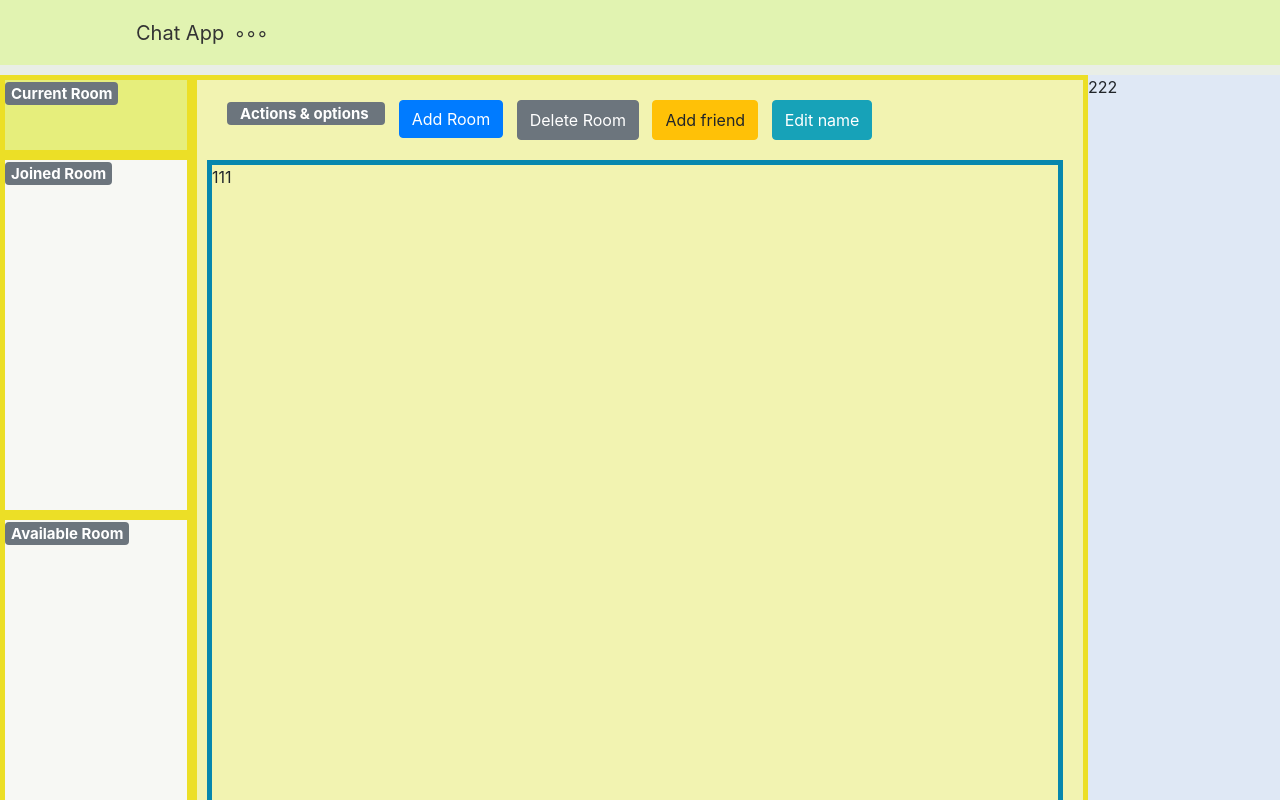
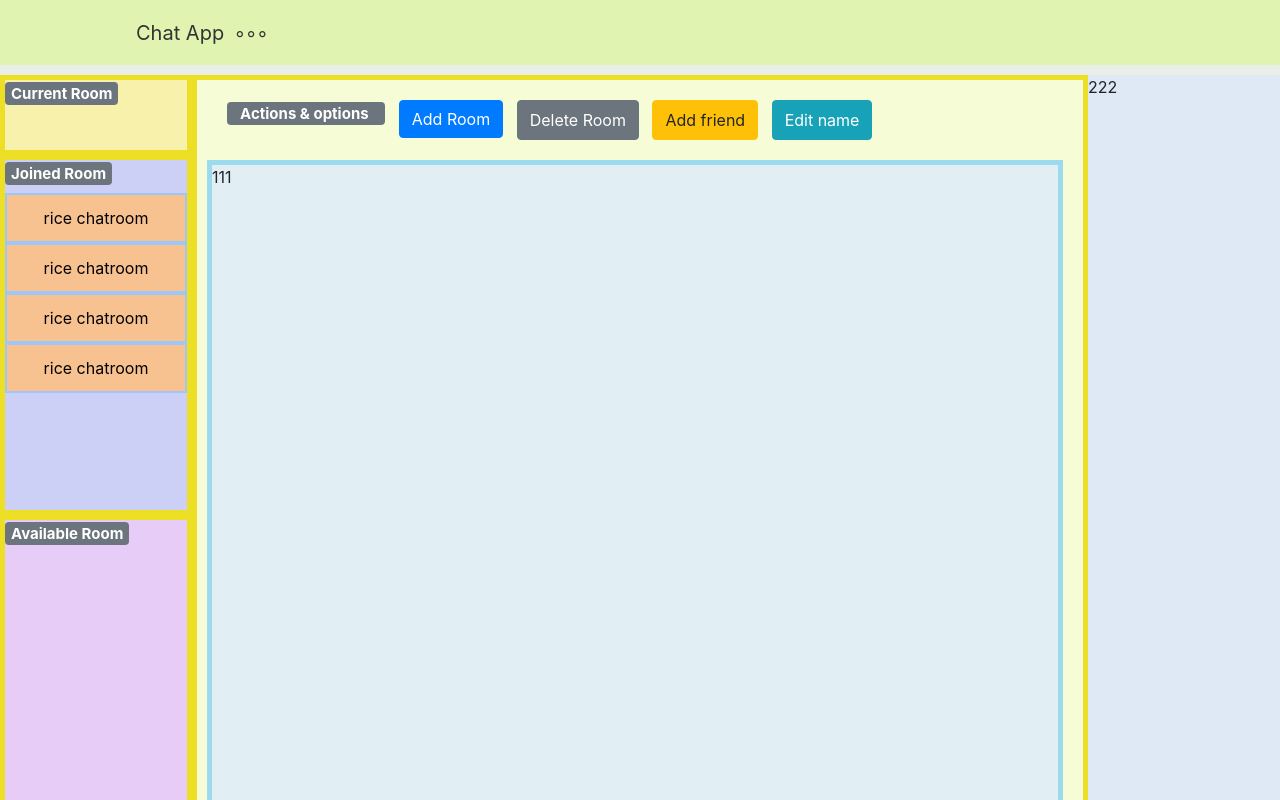
Before and after one commit to jw101/sleepy-day, a React (Create React App) app: page /chat in a window 1280 px wide. Shown: the top 800 px of the page. Built offline with nearby package versions, Linux system fonts and the light colour scheme; no server answers.

Commit message:
add available rooms

```diff
--- a/src/pages/ChatPage/chat.module.scss
+++ b/src/pages/ChatPage/chat.module.scss
@@ -12,7 +12,7 @@
     .up {
       display: flex;
       height: 10%;
-      background-color: rgb(230, 238, 124);
+      background-color: rgb(248, 241, 172);
       border: {
         style: solid;
         width: 5px;
@@ -22,17 +22,31 @@
     .mid {
       display: flex;
       height: 45%;
-      background-color: rgb(247, 248, 244);
+      background-color: rgb(204, 208, 247);
+      flex-direction: column;
       border: {
         style: solid;
         width: 5px;
         color: rgb(236, 223, 38);
       }
+      .title {
+        width: 100%;
+      }
+      .rooms {
+        width: 100%;
+        height: 50px;
+        background-color: rgb(247, 194, 144);
+        border: {
+          style: solid;
+          width: 2px;
+          color: rgb(159, 198, 248);
+        }
+      }
     }
     .down {
       display: flex;
       height: 45%;
-      background-color: rgb(247, 248, 244);
+      background-color: rgb(231, 204, 247);
       border: {
         style: solid;
         width: 5px;
@@ -45,14 +59,13 @@
     background-color: rgb(223, 232, 245);
   }
   .dialog {
-    background-color: rgb(242, 243, 177);
+    background-color: rgb(246, 252, 213);
     display: flex;
     flex-direction: column;
     justify-content: space-between;
     height: 800px;
     width: 70%;
     padding: 20px 20px 10px 10px;
-    // margin: 50px 50px 50px 50px;
     border: {
       style: solid;
       width: 5px;
@@ -65,10 +78,11 @@
     }
     .section {
       height: 90%;
+      background-color: rgb(225, 238, 243);
       border: {
         style: solid;
         width: 5px;
-        color: rgb(7, 135, 173);
+        color: rgb(156, 219, 238);
       }
     }
     .footer {
--- a/src/pages/ChatPage/index.js
+++ b/src/pages/ChatPage/index.js
@@ -2,11 +2,13 @@
 import React, { Component } from 'react';
 import styles from './chat.module.scss';
 import 'bootstrap/dist/css/bootstrap.min.css';
-import { InputGroup, FormControl, Button, Badge, ButtonToolbar } from 'react-bootstrap';
-import { Link, Route, withRouter } from 'react-router-dom';
+import { InputGroup, FormControl, Button, Badge, ButtonToolbar, Card } from 'react-bootstrap';
+import { Link } from 'react-router-dom';
+import roomData from '../rooms.json';
 
 class Chat extends Component {
     render() {
+        console.log(roomData.joinedList);
         return (
             <div className={styles.wrap}>
                 <div className={styles.left}>
@@ -15,18 +17,31 @@ class Chat extends Component {
                             <Badge variant="secondary">Current Room</Badge>
                         </h5>
                     </section>
-                    <section className={styles.down}>
-                        <h5>
+                    <section className={styles.mid}>
+
+
+                        <h5 className={styles.title}>
                             <Badge variant="secondary">Joined Room</Badge>
                         </h5>
+
+
+                        {roomData.joinedList && roomData.joinedList.map(item =>
+                            <button className={styles.rooms}>
+                                {item.name}
+                            </button>
+                        )}
+
+
+
+
                     </section>
                     <section className={styles.down}>
                         <h5>
                             <Badge variant="secondary">Available Room</Badge>
                         </h5>
+                        <availableRoomList dataSource={roomData.data} />
                     </section>
                 </div>
-
                 <div className={styles.dialog}>
 
                     <div className={styles.topBar}>
--- a/src/pages/rooms.json
+++ b/src/pages/rooms.json
@@ -1,6 +1,372 @@
 {
-    "user": "{\"name\":\"benjamin1\",\"password\":\"\",\"profile\":{\"age\":20,\"location\":\"Dallas\",\"school\":\"Rice\"}}",
-    "joinedList": "[{\"name\":\"Houston chatroom\",\"members\":[{\"name\":\"benjamin1\",\"password\":\"\",\"profile\":{\"age\":20,\"location\":\"Dallas\",\"school\":\"Rice\"}},{\"name\":\"benjamin1\",\"password\":\"\",\"profile\":{\"age\":20,\"location\":\"Dallas\",\"school\":\"Rice\"}},{\"name\":\"benjamin1\",\"password\":\"\",\"profile\":{\"age\":20,\"location\":\"Dallas\",\"school\":\"Rice\"}}],\"owner\":{\"name\":\"benjamin1\",\"password\":\"\",\"profile\":{\"age\":20,\"location\":\"Dallas\",\"school\":\"Rice\"}},\"requirement\":{\"minAge\":16,\"maxAge\":27,\"locations\":[\"Dallas\",\"Houston\",\"Irvine\"],\"schools\":[\"Rice\",\"UT-Austin\",\"USC\",\"NEU\"]},\"messages\":[]}]",
-    "availableList": "[{\"name\":\"Houston chatroom\",\"members\":[{\"name\":\"benjamin1\",\"password\":\"\",\"profile\":{\"age\":20,\"location\":\"Dallas\",\"school\":\"Rice\"}},{\"name\":\"benjamin1\",\"password\":\"\",\"profile\":{\"age\":20,\"location\":\"Dallas\",\"school\":\"Rice\"}},{\"name\":\"benjamin1\",\"password\":\"\",\"profile\":{\"age\":20,\"location\":\"Dallas\",\"school\":\"Rice\"}}],\"owner\":{\"name\":\"benjamin1\",\"password\":\"\",\"profile\":{\"age\":20,\"location\":\"Dallas\",\"school\":\"Rice\"}},\"requirement\":{\"minAge\":16,\"maxAge\":27,\"locations\":[\"Dallas\",\"Houston\",\"Irvine\"],\"schools\":[\"Rice\",\"UT-Austin\",\"USC\",\"NEU\"]},\"messages\":[]}]",
-    "userCurrentRoom": "{\"name\":\"Houston chatroom\",\"members\":[{\"name\":\"benjamin1\",\"password\":\"\",\"profile\":{\"age\":20,\"location\":\"Dallas\",\"school\":\"Rice\"}},{\"name\":\"benjamin1\",\"password\":\"\",\"profile\":{\"age\":20,\"location\":\"Dallas\",\"school\":\"Rice\"}},{\"name\":\"benjamin1\",\"password\":\"\",\"profile\":{\"age\":20,\"location\":\"Dallas\",\"school\":\"Rice\"}}],\"owner\":{\"name\":\"benjamin1\",\"password\":\"\",\"profile\":{\"age\":20,\"location\":\"Dallas\",\"school\":\"Rice\"}},\"requirement\":{\"minAge\":16,\"maxAge\":27,\"locations\":[\"Dallas\",\"Houston\",\"Irvine\"],\"schools\":[\"Rice\",\"UT-Austin\",\"USC\",\"NEU\"]},\"messages\":[]}"
+    "isExist": true,
+    "user": {
+        "name": "benjamin1",
+        "password": "",
+        "profile": {
+            "age": 20,
+            "location": "Dallas",
+            "school": "Rice"
+        }
+    },
+    "joinedList": [
+        {
+            "name": "rice chatroom",
+            "members": [
+                {
+                    "name": "benjamin1",
+                    "password": "",
+                    "profile": {
+                        "age": 20,
+                        "location": "Dallas",
+                        "school": "Rice"
+                    }
+                },
+                {
+                    "name": "benjamin1",
+                    "password": "",
+                    "profile": {
+                        "age": 20,
+                        "location": "Dallas",
+                        "school": "Rice"
+                    }
+                }
+            ],
+            "owner": {
+                "name": "benjamin1",
+                "password": "",
+                "profile": {
+                    "age": 20,
+                    "location": "Dallas",
+                    "school": "Rice"
+                }
+            },
+            "requirement": {
+                "minAge": 18,
+                "maxAge": 25,
+                "locations": [
+                    "LA",
+                    "Houston",
+                    "Irvine"
+                ],
+                "schools": [
+                    "Rice",
+                    "UT-Austin",
+                    "MIT"
+                ]
+            },
+            "messages": [
+                {
+                    "content": "hello, how are you?",
+                    "timeStamp": "Dec 2, 2019, 9:13:56 PM",
+                    "sender": "benjamin1",
+                    "receiver": "benjamin2"
+                },
+                {
+                    "content": "Good morning everybody!",
+                    "timeStamp": "Dec 2, 2019, 9:13:56 PM",
+                    "sender": "benjamin1",
+                    "receiver": "all"
+                }
+            ]
+        },
+        {
+            "name": "rice chatroom",
+            "members": [
+                {
+                    "name": "benjamin1",
+                    "password": "",
+                    "profile": {
+                        "age": 20,
+                        "location": "Dallas",
+                        "school": "Rice"
+                    }
+                },
+                {
+                    "name": "benjamin1",
+                    "password": "",
+                    "profile": {
+                        "age": 20,
+                        "location": "Dallas",
+                        "school": "Rice"
+                    }
+                }
+            ],
+            "owner": {
+                "name": "benjamin1",
+                "password": "",
+                "profile": {
+                    "age": 20,
+                    "location": "Dallas",
+                    "school": "Rice"
+                }
+            },
+            "requirement": {
+                "minAge": 18,
+                "maxAge": 25,
+                "locations": [
+                    "LA",
+                    "Houston",
+                    "Irvine"
+                ],
+                "schools": [
+                    "Rice",
+                    "UT-Austin",
+                    "MIT"
+                ]
+            },
+            "messages": [
+                {
+                    "content": "hello, how are you?",
+                    "timeStamp": "Dec 2, 2019, 9:13:56 PM",
+                    "sender": "benjamin1",
+                    "receiver": "benjamin2"
+                },
+                {
+                    "content": "Good morning everybody!",
+                    "timeStamp": "Dec 2, 2019, 9:13:56 PM",
+                    "sender": "benjamin1",
+                    "receiver": "all"
+                }
+            ]
+        },{
+            "name": "rice chatroom",
+            "members": [
+                {
+                    "name": "benjamin1",
+                    "password": "",
+                    "profile": {
+                        "age": 20,
+                        "location": "Dallas",
+                        "school": "Rice"
+                    }
+                },
+                {
+                    "name": "benjamin1",
+                    "password": "",
+                    "profile": {
+                        "age": 20,
+                        "location": "Dallas",
+                        "school": "Rice"
+                    }
+                }
+            ],
+            "owner": {
+                "name": "benjamin1",
+                "password": "",
+                "profile": {
+                    "age": 20,
+                    "location": "Dallas",
+                    "school": "Rice"
+                }
+            },
+            "requirement": {
+                "minAge": 18,
+                "maxAge": 25,
+                "locations": [
+                    "LA",
+                    "Houston",
+                    "Irvine"
+                ],
+                "schools": [
+                    "Rice",
+                    "UT-Austin",
+                    "MIT"
+                ]
+            },
+            "messages": [
+                {
+                    "content": "hello, how are you?",
+                    "timeStamp": "Dec 2, 2019, 9:13:56 PM",
+                    "sender": "benjamin1",
+                    "receiver": "benjamin2"
+                },
+                {
+                    "content": "Good morning everybody!",
+                    "timeStamp": "Dec 2, 2019, 9:13:56 PM",
+                    "sender": "benjamin1",
+                    "receiver": "all"
+                }
+            ]
+        },{
+            "name": "rice chatroom",
+            "members": [
+                {
+                    "name": "benjamin1",
+                    "password": "",
+                    "profile": {
+                        "age": 20,
+                        "location": "Dallas",
+                        "school": "Rice"
+                    }
+                },
+                {
+                    "name": "benjamin1",
+                    "password": "",
+                    "profile": {
+                        "age": 20,
+                        "location": "Dallas",
+                        "school": "Rice"
+                    }
+                }
+            ],
+            "owner": {
+                "name": "benjamin1",
+                "password": "",
+                "profile": {
+                    "age": 20,
+                    "location": "Dallas",
+                    "school": "Rice"
+                }
+            },
+            "requirement": {
+                "minAge": 18,
+                "maxAge": 25,
+                "locations": [
+                    "LA",
+                    "Houston",
+                    "Irvine"
+                ],
+                "schools": [
+                    "Rice",
+                    "UT-Austin",
+                    "MIT"
+                ]
+            },
+            "messages": [
+                {
+                    "content": "hello, how are you?",
+                    "timeStamp": "Dec 2, 2019, 9:13:56 PM",
+                    "sender": "benjamin1",
+                    "receiver": "benjamin2"
+                },
+                {
+                    "content": "Good morning everybody!",
+                    "timeStamp": "Dec 2, 2019, 9:13:56 PM",
+                    "sender": "benjamin1",
+                    "receiver": "all"
+                }
+            ]
+        }
+
+    ],
+    "availableList": [
+        {
+            "name": "Houston chatroom",
+            "members": [
+                {
+                    "name": "benjamin2",
+                    "password": "",
+                    "profile": {
+                        "age": 20,
+                        "location": "Dallas",
+                        "school": "Rice"
+                    }
+                },
+                {
+                    "name": "benjamin2",
+                    "password": "",
+                    "profile": {
+                        "age": 20,
+                        "location": "Dallas",
+                        "school": "Rice"
+                    }
+                },
+                {
+                    "name": "benjamin2",
+                    "password": "",
+                    "profile": {
+                        "age": 20,
+                        "location": "Dallas",
+                        "school": "Rice"
+                    }
+                }
+            ],
+            "owner": {
+                "name": "benjamin2",
+                "password": "",
+                "profile": {
+                    "age": 20,
+                    "location": "Dallas",
+                    "school": "Rice"
+                }
+            },
+            "requirement": {
+                "minAge": 16,
+                "maxAge": 27,
+                "locations": [
+                    "Dallas",
+                    "Houston",
+                    "Irvine"
+                ],
+                "schools": [
+                    "Rice",
+                    "UT-Austin",
+                    "USC",
+                    "NEU"
+                ]
+            },
+            "messages": []
+        }
+    ],
+    "userCurrentRoom": {
+        "name": "rice chatroom",
+        "members": [
+            {
+                "name": "benjamin1",
+                "password": "",
+                "profile": {
+                    "age": 20,
+                    "location": "Dallas",
+                    "school": "Rice"
+                }
+            },
+            {
+                "name": "benjamin1",
+                "password": "",
+                "profile": {
+                    "age": 20,
+                    "location": "Dallas",
+                    "school": "Rice"
+                }
+            }
+        ],
+        "owner": {
+            "name": "benjamin1",
+            "password": "",
+            "profile": {
+                "age": 20,
+                "location": "Dallas",
+                "school": "Rice"
+            }
+        },
+        "requirement": {
+            "minAge": 18,
+            "maxAge": 25,
+            "locations": [
+                "LA",
+                "Houston",
+                "Irvine"
+            ],
+            "schools": [
+                "Rice",
+                "UT-Austin",
+                "MIT"
+            ]
+        },
+        "messages": [
+            {
+                "content": "hello, how are you?",
+                "timeStamp": "Dec 2, 2019, 9:13:56 PM",
+                "sender": "benjamin1",
+                "receiver": "benjamin2"
+            },
+            {
+                "content": "Good morning everybody!",
+                "timeStamp": "Dec 2, 2019, 9:13:56 PM",
+                "sender": "benjamin1",
+                "receiver": "all"
+            }
+        ]
+    }
 }
```
Also changed, not shown: src/pages/UserPage/index.js (+6 -6 lines).
